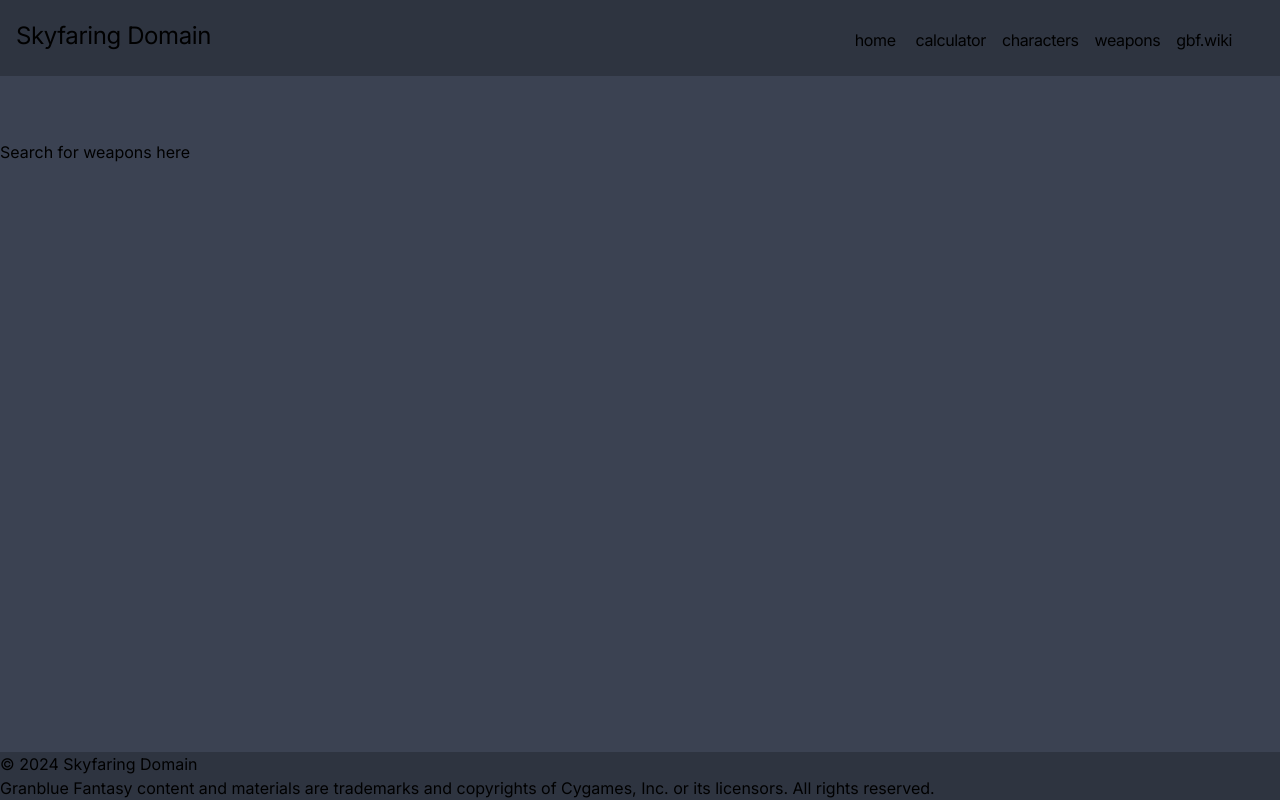
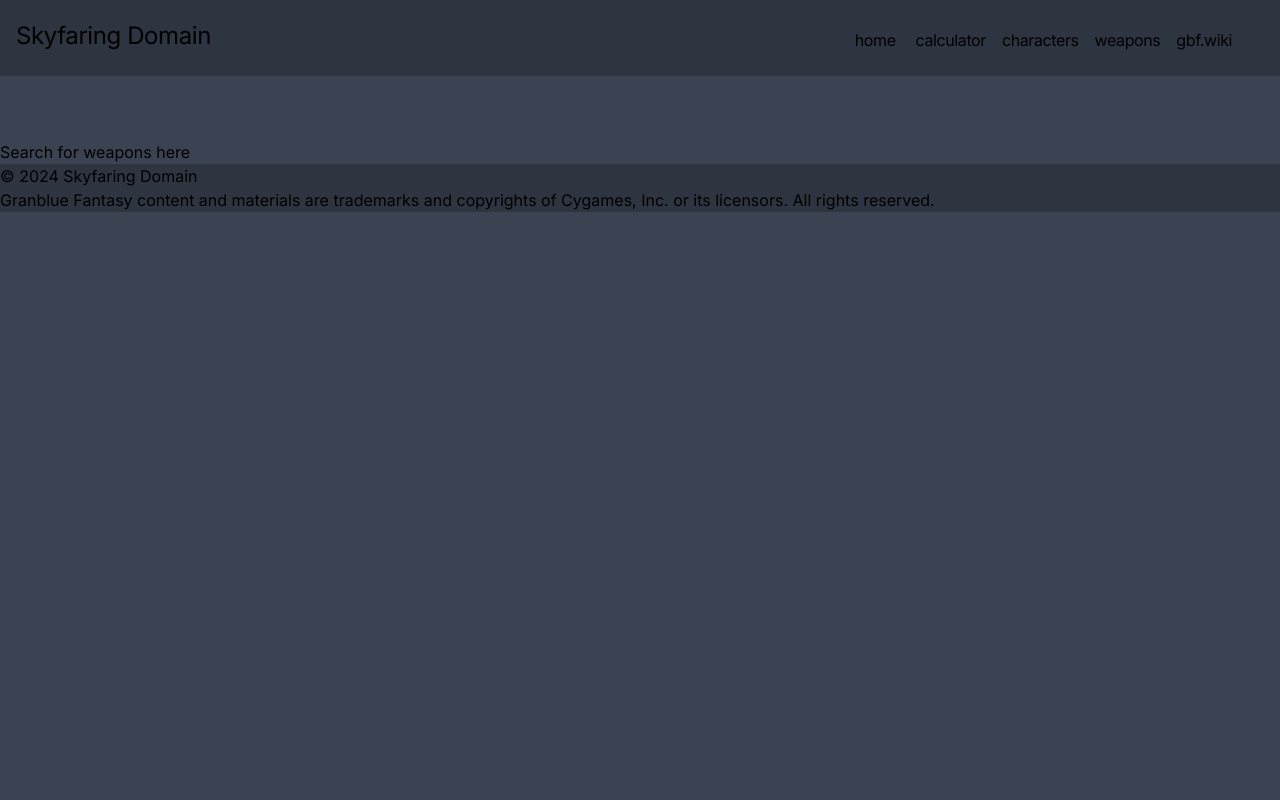
Before and after one commit to miiwo/granblue_front, a Next.js app: page /weapons in a window 1280 px wide. Built offline with nearby package versions, Linux system fonts and the light colour scheme.

Commit message:
Sticky the footer

```diff
--- a/src/app/components/footer.tsx
+++ b/src/app/components/footer.tsx
@@ -1,6 +1,6 @@
 export function Footer() {
     return (
-        <footer className="fixed bottom-0 z-20 bg-nordzero flex flex-col w-full">
+        <footer className="sticky bottom-0 z-20 bg-nordzero flex flex-col w-full">
             <span>© 2024 Skyfaring Domain</span>
             <span>Granblue Fantasy content and materials are trademarks and copyrights of Cygames, Inc. or its licensors. All rights reserved.</span>
         </footer>
```
